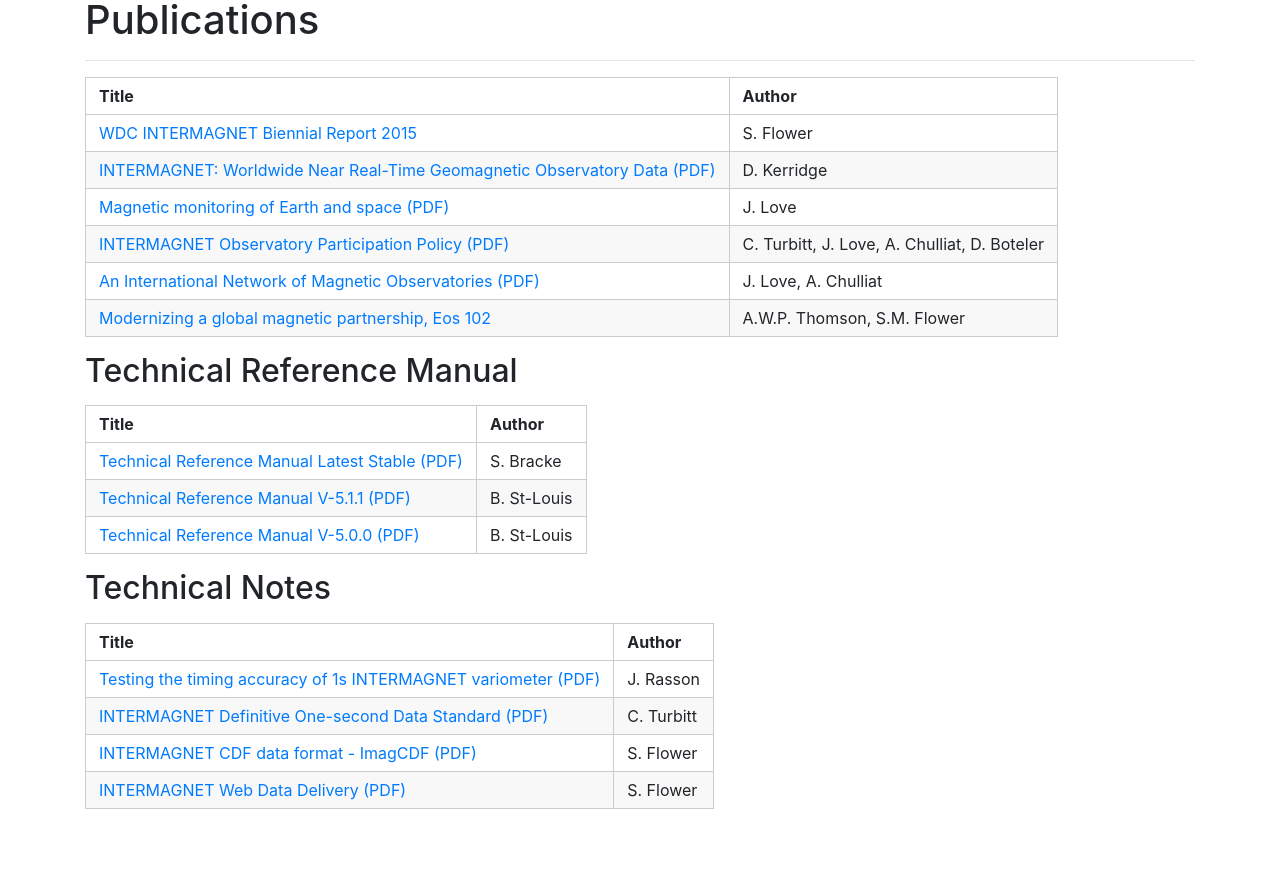
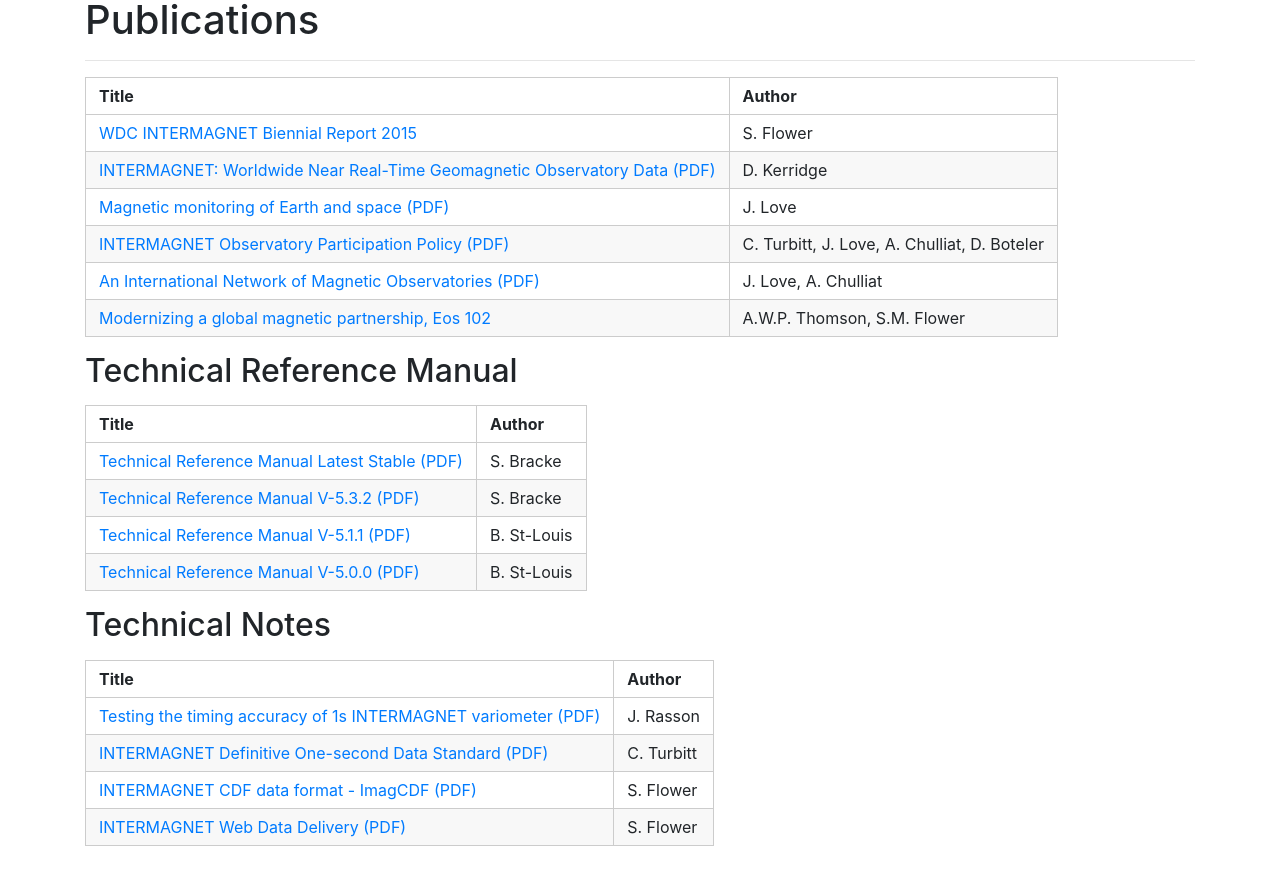
Before and after one commit to INTERMAGNET/intermagnet.github.io, a Jekyll site: the page built from publications.md, in a window 1280 px wide, cut to the strip 176-1200 px from the top of the page. Shown: the top 885 px of the strip. Built offline with Jekyll 4.4.1, drawn with Linux system fonts in a browser that asks for light colours.

Commit message:
Update publications.md
Add reference to latest technical manual with doi

```diff
--- a/publications.md
+++ b/publications.md
@@ -15,7 +15,8 @@
 
 | Title                                                                                                         | Author      |
 |---------------------------------------------------------------------------------------------------------------|-------------|
-| [Technical Reference Manual Latest Stable (PDF)]( https://tech-man.intermagnet.org/_/downloads/en/stable/pdf/) | S. Bracke   |
+| [Technical Reference Manual Latest Stable (PDF)]( https://tech-man.intermagnet.org/_/downloads/en/stable/pdf/)| S. Bracke   |
+| [Technical Reference Manual V-5.3.2 (PDF)](https://doi.org/10.48440/INTERMAGNET.2025.001)                     | S. Bracke   |
 | [Technical Reference Manual V-5.1.1 (PDF)](https://doi.org/10.48440/INTERMAGNET.2024.001)                     | B. St-Louis |
 | [Technical Reference Manual V-5.0.0 (PDF)]( https://doi.org/10.48440/INTERMAGNET.2020.001)                    | B. St-Louis |
 
```
